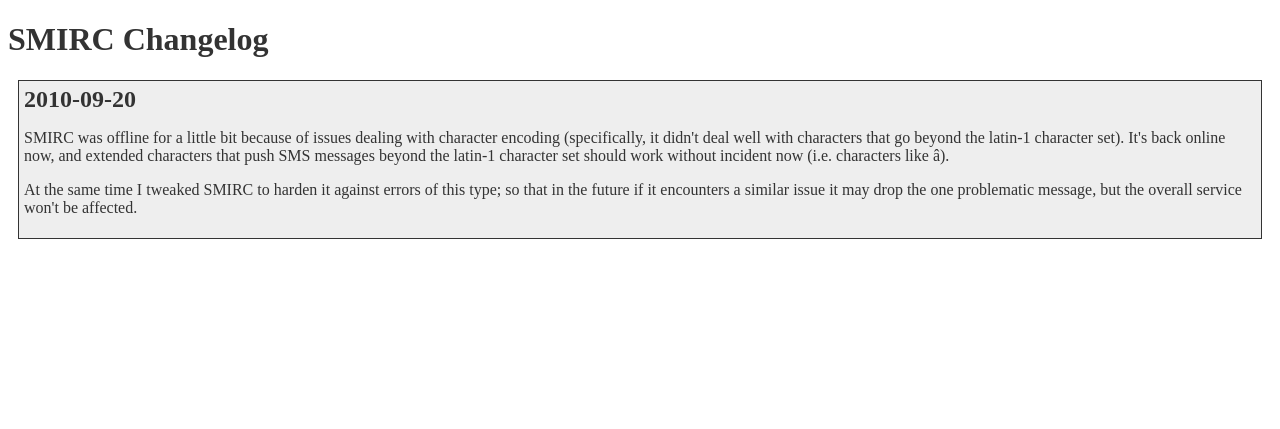
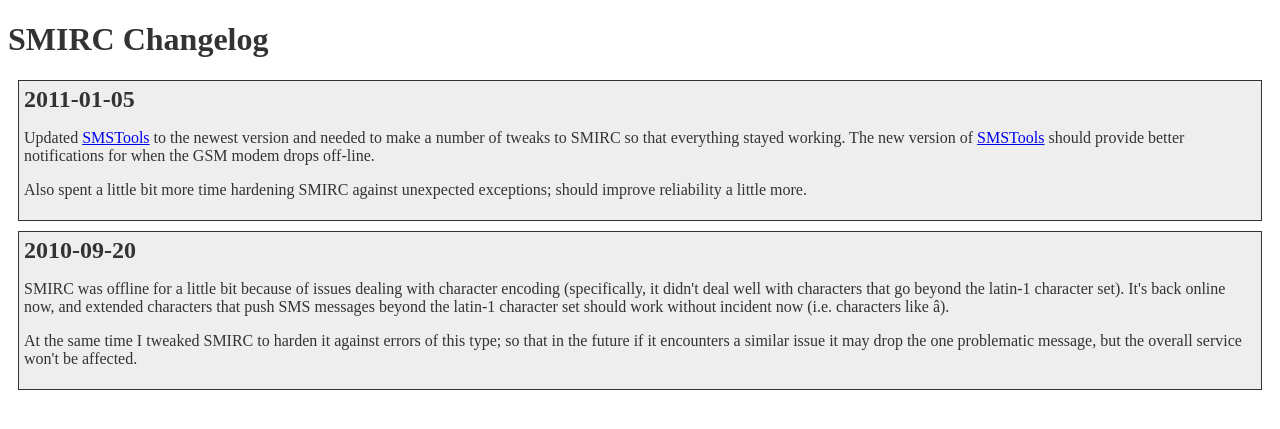
Before and after one commit to rbroemeling/SMIRC, a Django app: page /changelog/ in a window 1280 px wide. Shown: the top 429 px of the page. Run offline with Django 3.2, Linux system fonts and the light colour scheme.

Commit message:
Changelog entry for 2011-01-05

```diff
--- a/smirc/www/templates/pages/changelog.html
+++ b/smirc/www/templates/pages/changelog.html
@@ -4,6 +4,18 @@
 
 {% block content %}
 <h1>SMIRC Changelog</h1>
+
+<div class="changelog">
+	<h2>2011-01-05</h2>
+	<p>
+		Updated <a href="http://smstools3.kekekasvi.com/">SMSTools</a> to the newest version and needed to make a number of tweaks to SMIRC
+		so that everything stayed working.  The new version of <a href="http://smstools3.kekekasvi.com/">SMSTools</a> should provide better
+		notifications for when the GSM modem drops off-line.
+	</p>
+	<p>
+		Also spent a little bit more time hardening SMIRC against unexpected exceptions; should improve reliability a little more.
+	</p>
+</div>
 
 <div class="changelog">
 	<h2>2010-09-20</h2>
```
